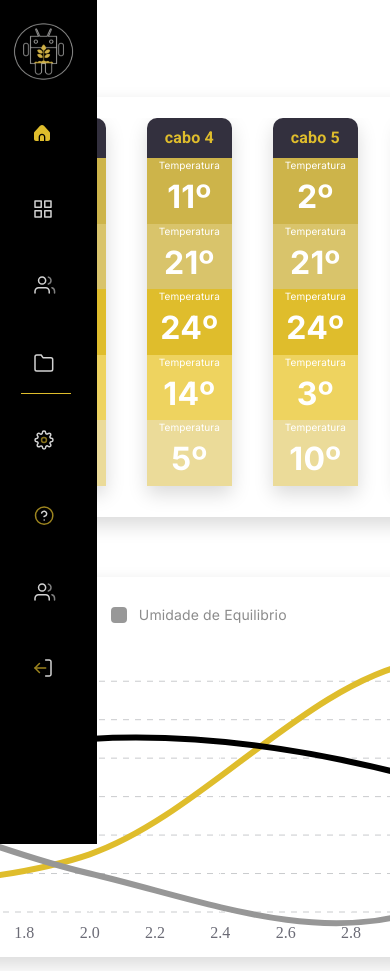
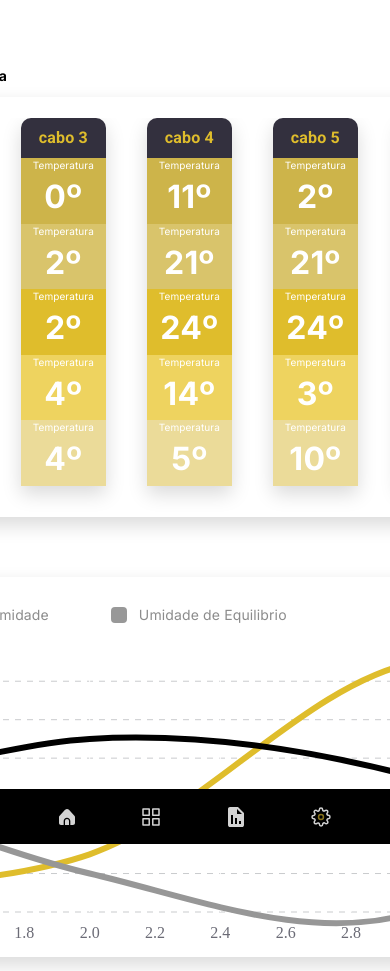
Before and after one commit to ArthurIN4Y/silos4yteste.github.io, a React (Create React App) app: page /dashboard-silo in a window 390 px wide. Shown: the top 971 px of the page. Built offline with nearby package versions, Linux system fonts and the light colour scheme.

Commit message:
ajuste side bar

```diff
--- a/src/components/sidebar/index.tsx
+++ b/src/components/sidebar/index.tsx
@@ -4,6 +4,7 @@ import {
   Divider,
   ListItemText,
   Box,
+  IconButton,
 } from "@mui/material";
 import {
   HomeIcon,
@@ -21,11 +22,18 @@ import {
   DoubtIconYellow,
   SignoutIconYellow,
   RobotIcon,
+  ReportIcon,
 } from "../../assets/icons";
 import Logo from "../../assets/images/logo.png";
 
 import { useState } from "react";
-import { DrawerStyled, Container, LogoContainer } from "./styles";
+import {
+  DrawerStyled,
+  Container,
+  LogoContainer,
+  ContainerResponsive,
+  ContainerList,
+} from "./styles";
 import { useNavigate } from "react-router-dom";
 
 export const SideBar = () => {
@@ -39,7 +47,12 @@ export const SideBar = () => {
   };
 
   const MenuItems = [
-    { Icon: HomeIcon, IconSelected: HomeIconYellow, Text: "Home", url: "/map-page" },
+    {
+      Icon: HomeIcon,
+      IconSelected: HomeIconYellow,
+      Text: "Home",
+      url: "/map-page",
+    },
     {
       Icon: DashboardIcon,
       IconSelected: DashboardIconYellow,
@@ -73,16 +86,51 @@ export const SideBar = () => {
       url: "/settings",
     },
     { Icon: DoubtIcon, IconSelected: DoubtIconYellow, Text: "Ajuda" },
-    { Icon: UserIcon, IconSelected: UserIconYellow, Text: "Meus dados", url: "/profile"},
+    {
+      Icon: UserIcon,
+      IconSelected: UserIconYellow,
+      Text: "Meus dados",
+      url: "/profile",
+    },
     { Icon: SignoutIcon, IconSelected: SignoutIconYellow, Text: "Desconectar" },
+  ];
+
+  const MenuItemsResponsive = [
+    {
+      Icon: HomeIcon,
+      IconSelected: HomeIconYellow,
+      url: "/map-page",
+    },
+    {
+      Icon: DashboardIcon,
+      IconSelected: HomeIconYellow,
+      url: "/dashboard-silo",
+    },
+    {
+      Icon: ReportIcon,
+      IconSelected: ReportIcon,
+      Text: "Home",
+      url: "/#",
+    },
+    {
+      Icon: GearIcon,
+      IconSelected: GearIconYellow,
+      Text: "Home",
+      url: "/settings",
+    },
   ];
 
   return (
     <>
       <DrawerStyled variant="permanent" open={open}>
         <List sx={{ width: "100%" }}>
+          {window.innerWidth > 600 && (
+            <>
               {(!open && (
-            <ListItemButton onClick={() => setOpen(true)} sx={{ padding: 0 }}>
+                <ListItemButton
+                  onClick={() => setOpen(true)}
+                  sx={{ padding: 0 }}
+                >
                   <img src={RobotIcon} alt="" />
                 </ListItemButton>
               )) || (
@@ -92,14 +140,12 @@ export const SideBar = () => {
                   </ListItemButton>
                 </Box>
               )}
-          <Box
-            sx={{
-              display: "flex",
-              flexDirection: "column",
-              justifyContent: "space-between",
-              height: "50%",
-            }}
-          >
+            </>
+          )}
+
+          <ContainerList>
+            {window.innerWidth > 600 ? (
+              <>
                 {MenuItems.map((item, index) => (
                   <Container key={item.Text}>
                     {(open && (
@@ -148,7 +194,21 @@ export const SideBar = () => {
                     )}
                   </Container>
                 ))}
-          </Box>
+              </>
+            ) : (
+              <>
+                {MenuItemsResponsive.map((item, index) => {
+                  return (
+                    <IconButton
+                      onClick={() => handleListItemClick(index, item.url)}
+                    >
+                      <img src={item.Icon} alt={item.Text} />
+                    </IconButton>
+                  );
+                })}
+              </>
+            )}
+          </ContainerList>
         </List>
       </DrawerStyled>
     </>
--- a/src/components/sidebar/styles.ts
+++ b/src/components/sidebar/styles.ts
@@ -1,4 +1,4 @@
-import { Drawer } from "@mui/material";
+import { Box, Drawer } from "@mui/material";
 import { Theme, CSSObject, styled } from "@mui/material/styles";
 
 const openedDrawer = (theme: Theme): CSSObject => ({
@@ -33,6 +33,10 @@ export const DrawerStyled = styled(Drawer, {
       flexDirection: "column",
       alignItems: "flex-start",
       paddingLeft: 32,
+
+      '@media (max-width: 600px)': {
+        width: "100%",
+      }
     },
   }),
   ...(!open && {
@@ -47,6 +51,15 @@ export const DrawerStyled = styled(Drawer, {
       display: "flex",
       flexDirection: "column",
       alignItems: "center",
+
+      '@media (max-width: 600px)': {
+        width: "100%",
+        height: "55px",
+        top: 'revert',
+        bottom: 0,
+        position: "fixed",
+        flexDirection: "row",
+      }
     },
   }),
 }));
@@ -57,9 +70,28 @@ export const Container = styled("div")(() => ({
   alignItems: "center",
   justifyContent: "center",
   width: "100%",
+
+  '@media (max-width: 600px)': {
+    width: "100px",
+  }
 }));
 
 export const LogoContainer = styled("img")(() => ({
   width: 196,
   height: 56,
 }))
+
+export const ContainerList = styled(Box)({
+
+  display: "flex",
+  flexDirection: "column",
+  justifyContent: "space-between",
+  height: "50%",
+
+  '@media (max-width: 600px)': {
+    flexDirection: "row",
+    alignItems: "center",
+    justifyContent: "space-evenly",
+    width: "100%",
+  }
+})
--- a/src/pages/map/index.tsx
+++ b/src/pages/map/index.tsx
@@ -107,7 +107,8 @@ export const MapPage = () => {
           );
         })}
         <s.Container>
-          {!width ? (
+          <SideBar/>
+          {/* {!width ? (
             <>
               <SideBar />
             </>
@@ -115,7 +116,7 @@ export const MapPage = () => {
             <>
               <Footer />
             </>
-          )}
+          )} */}
           <s.ContainerFilters>
             <Box>
               <s.ButtonMenuContainer>
@@ -125,7 +126,7 @@ export const MapPage = () => {
                 <Input
                   placeholder="Pesquise o id do Silo"
                   backgroundColor="#FFF"
-                  width={!width ? "320px" : "220px"}
+                  width={width ? "320px" : "220px"}
                 />
                 <IconButton
                   aria-label="menu"
```
Lines whose indentation alone changed are shown as unchanged.
